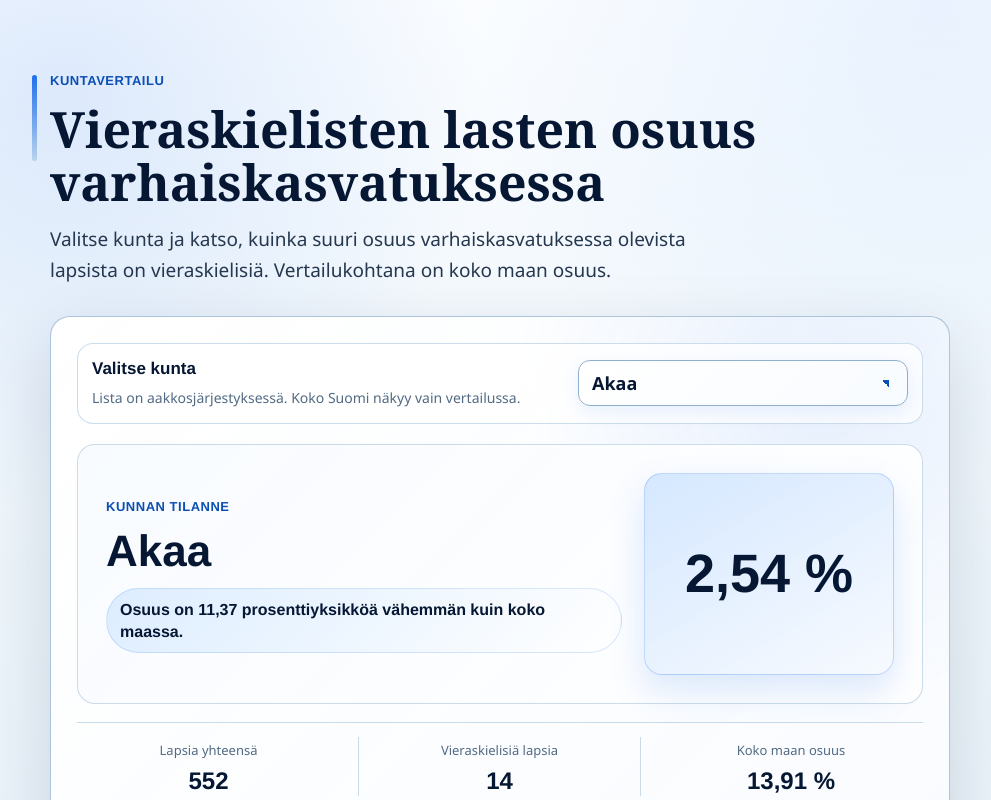
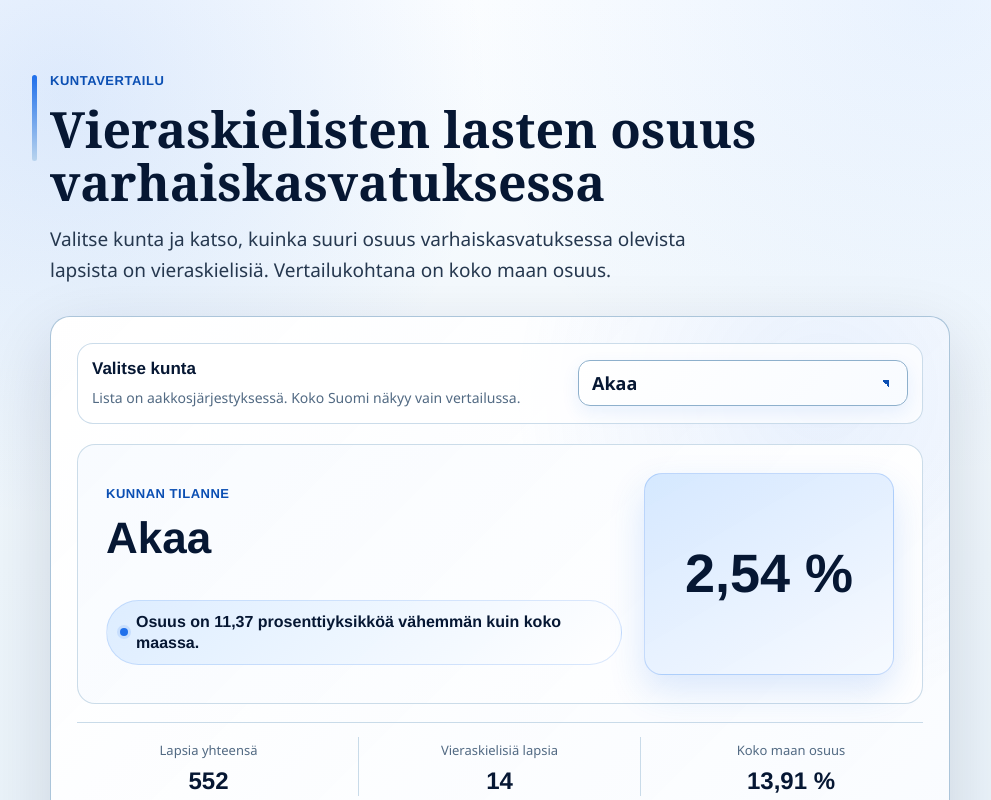
Before and after one commit to vvahla/yle-koodaava-tehtava, a React (Vite) app: page / in a window 1280 px wide. Shown: the top 800 px of the page, without its empty margins (140-1131 px from the left). Built offline with nearby package versions, Linux system fonts and the light colour scheme.

Commit message:
Final style changes

```diff
--- a/src/App.css
+++ b/src/App.css
@@ -140,7 +140,9 @@ select:focus-visible {
   display: flex;
   min-width: 0;
   flex-direction: column;
-  justify-content: center;
+  justify-content: flex-start;
+  padding-top: 8px;
+  padding-bottom: 10px;
 }
 
 .result-copy h2 {
@@ -152,8 +154,12 @@ select:focus-visible {
 }
 
 .comparison-sentence {
+  display: inline-flex;
+  align-items: center;
+  gap: 8px;
   width: fit-content;
   max-width: 620px;
+  margin-top: auto;
   padding: 10px 13px;
   border: 1px solid rgba(31, 111, 235, 0.16);
   border-radius: 999px;
@@ -163,6 +169,15 @@ select:focus-visible {
   font-size: 16px;
   font-weight: 750;
   line-height: 1.35;
+}
+
+.comparison-dot {
+  flex: 0 0 auto;
+  width: 8px;
+  height: 8px;
+  border-radius: 999px;
+  background: var(--accent);
+  box-shadow: 0 0 0 3px rgba(31, 111, 235, 0.12);
 }
 
 .main-percentage {
@@ -355,6 +370,7 @@ select:focus-visible {
 
   .comparison-sentence {
     width: auto;
+    margin-top: 0;
     border-radius: 14px;
   }
 
--- a/src/App.jsx
+++ b/src/App.jsx
@@ -164,7 +164,10 @@ function App() {
               <p className="result-kicker">Kunnan tilanne</p>
               <h2 id="result-heading">{selectedMunicipality.municipality}</h2>
               <p className="comparison-sentence">
-                {getComparisonText(selectedMunicipality, nationalData.share)}
+                <span aria-hidden="true" className="comparison-dot"></span>
+                <span>
+                  {getComparisonText(selectedMunicipality, nationalData.share)}
+                </span>
               </p>
             </div>
 
```
